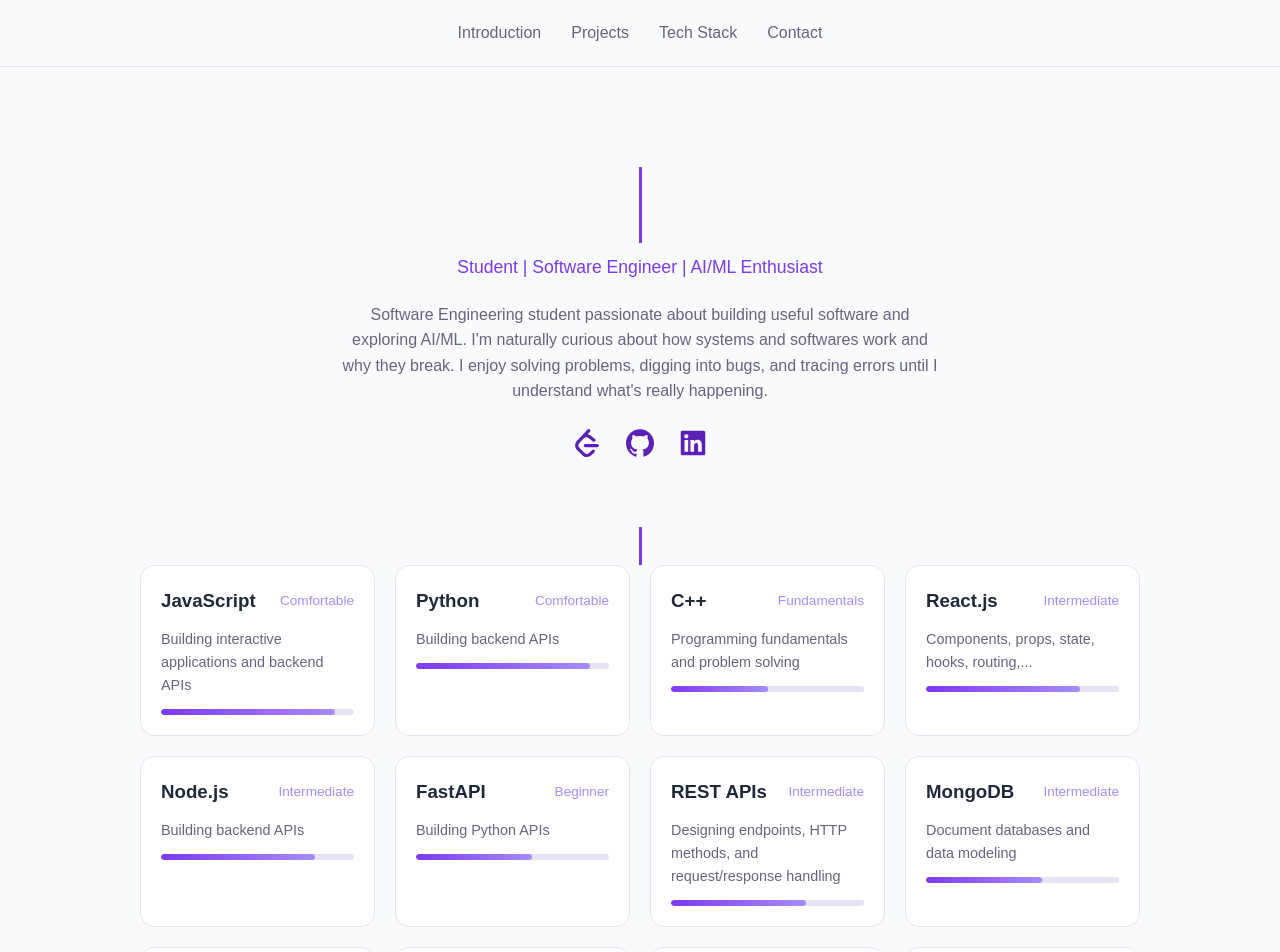
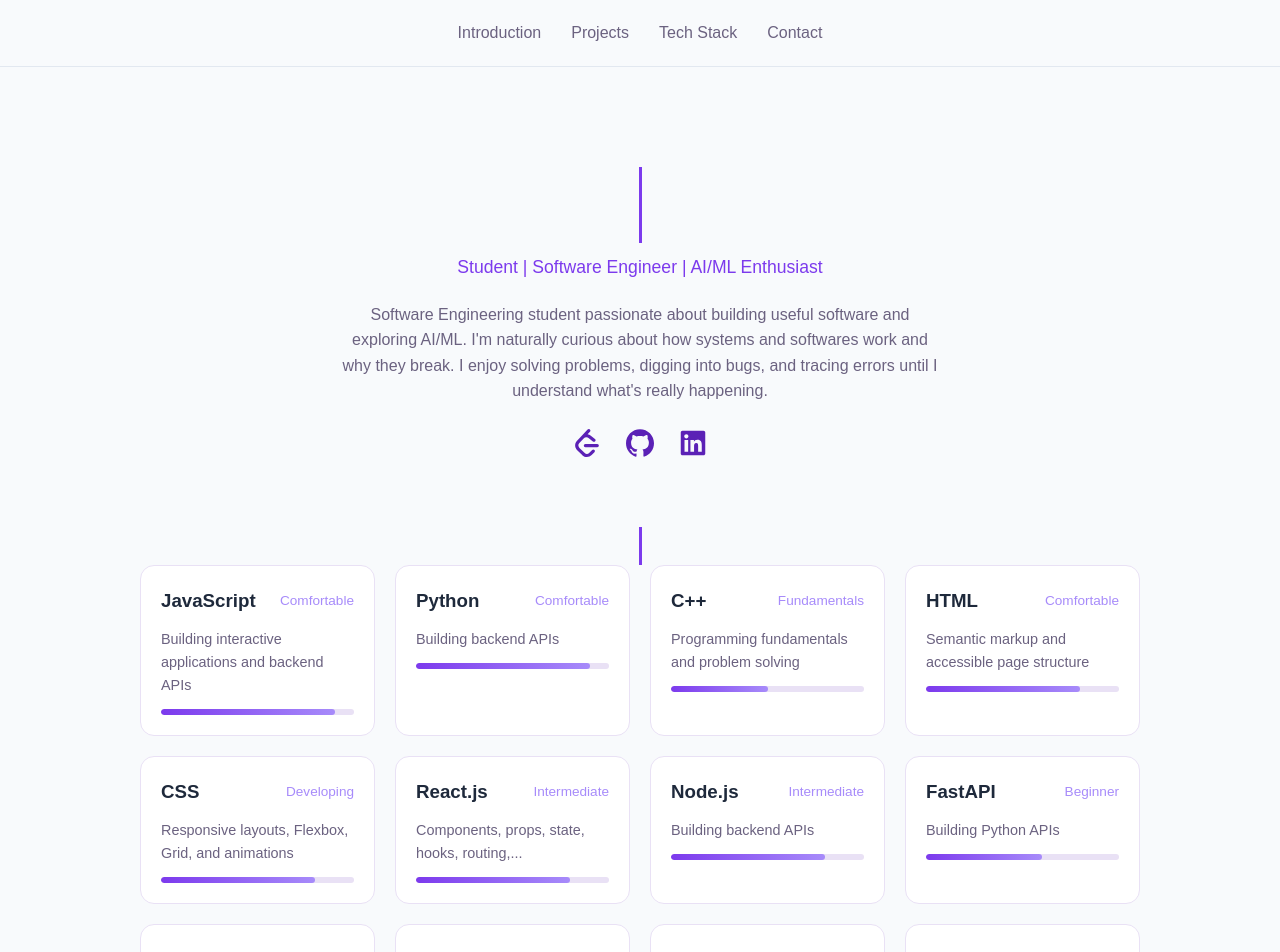
Before and after one commit to YelibeT/portfolio, a React (Vite) app in the folder portifolio/: page / in a window 1280 px wide. Shown: the top 952 px of the page. Built offline with nearby package versions, Linux system fonts and the light colour scheme; the HTML template or start-up script is replaced by a standard one.

Commit message:
added html and css

```diff
--- a/portifolio/src/App.jsx
+++ b/portifolio/src/App.jsx
@@ -39,6 +39,18 @@ const skills = [
   level: 'Fundamentals',
   percentage: 50,
   description: 'Programming fundamentals and problem solving',
+},
+{
+  name: 'HTML',
+  level: 'Comfortable',
+  percentage: 80,
+  description: 'Semantic markup and accessible page structure',
+},
+{
+  name: 'CSS',
+  level: 'Developing',
+  percentage: 80,
+  description: 'Responsive layouts, Flexbox, Grid, and animations',
 },
   {
     name: 'React.js',
```
